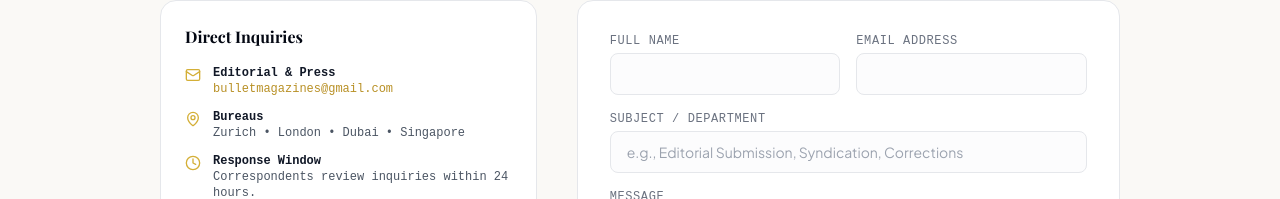
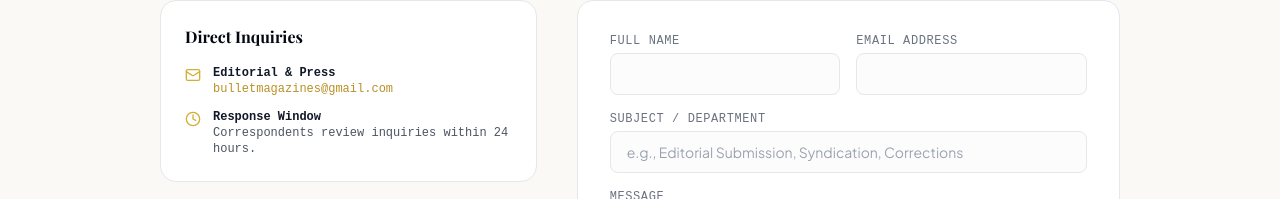
Before and after one commit to infoviralchronicles-stack/goldmagazines, a Next.js app: page /contact in a window 1280 px wide. Shown: the part 400-599 px from the top of the page. Built offline with nearby package versions, Linux system fonts and the light colour scheme; no server answers; a web font is replaced by a local one.

Commit message:
Remove Bureaus country locations from contact page

```diff
--- a/src/app/contact/page.tsx
+++ b/src/app/contact/page.tsx
@@ -1,7 +1,7 @@
 'use client';
 
 import { useState } from 'react';
-import { Mail, MapPin, Send, CheckCircle, Clock } from 'lucide-react';
+import { Mail, Send, CheckCircle, Clock } from 'lucide-react';
 
 export default function ContactPage() {
   const [submitted, setSubmitted] = useState(false);
@@ -43,13 +43,6 @@ export default function ContactPage() {
                 </div>
               </div>
 
-              <div className="flex items-start space-x-3 text-gray-600 dark:text-gray-400">
-                <MapPin className="w-4 h-4 text-gold-500 flex-shrink-0 mt-0.5" />
-                <div>
-                  <p className="font-semibold text-gray-900 dark:text-gray-200">Bureaus</p>
-                  <p>Zurich &bull; London &bull; Dubai &bull; Singapore</p>
-                </div>
-              </div>
 
               <div className="flex items-start space-x-3 text-gray-600 dark:text-gray-400">
                 <Clock className="w-4 h-4 text-gold-500 flex-shrink-0 mt-0.5" />
```
